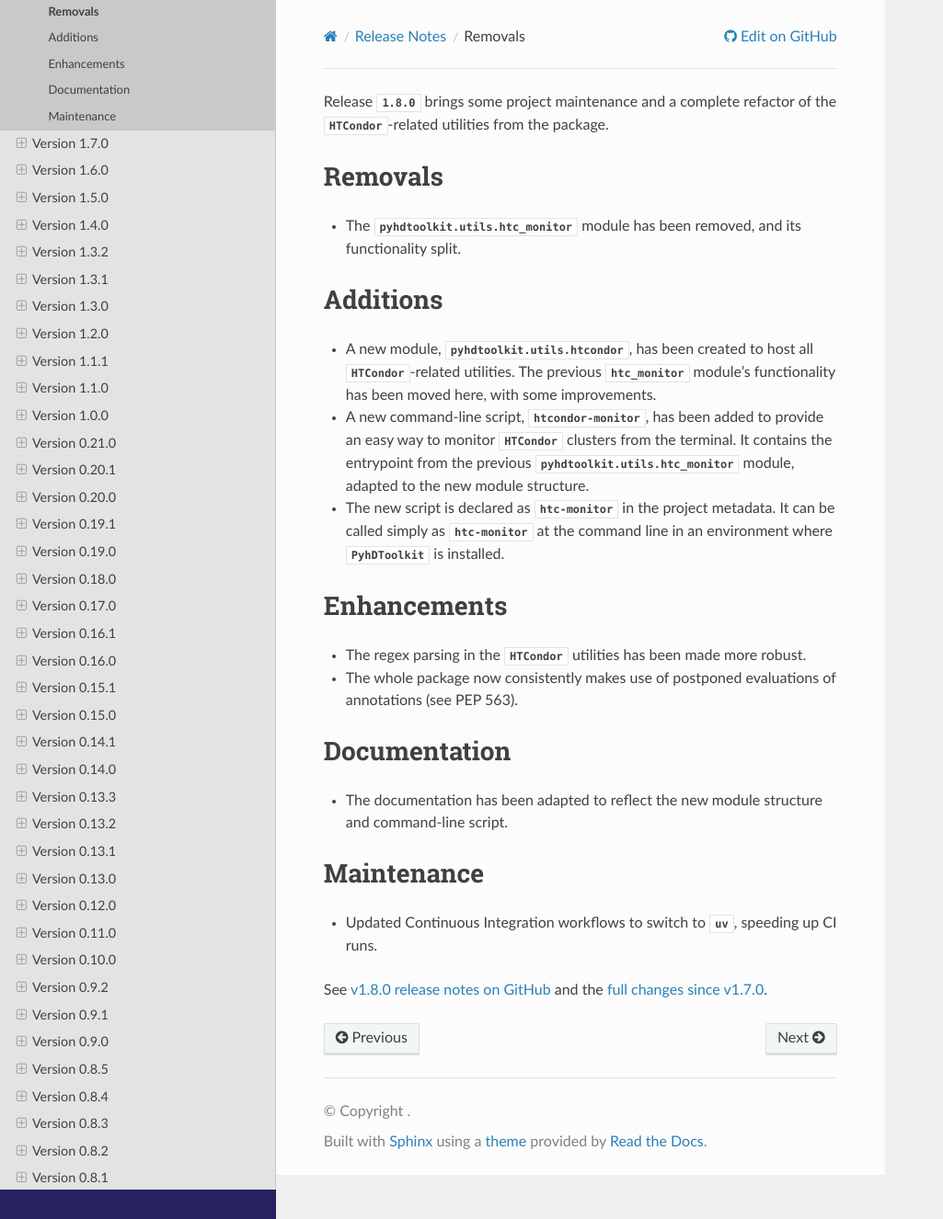
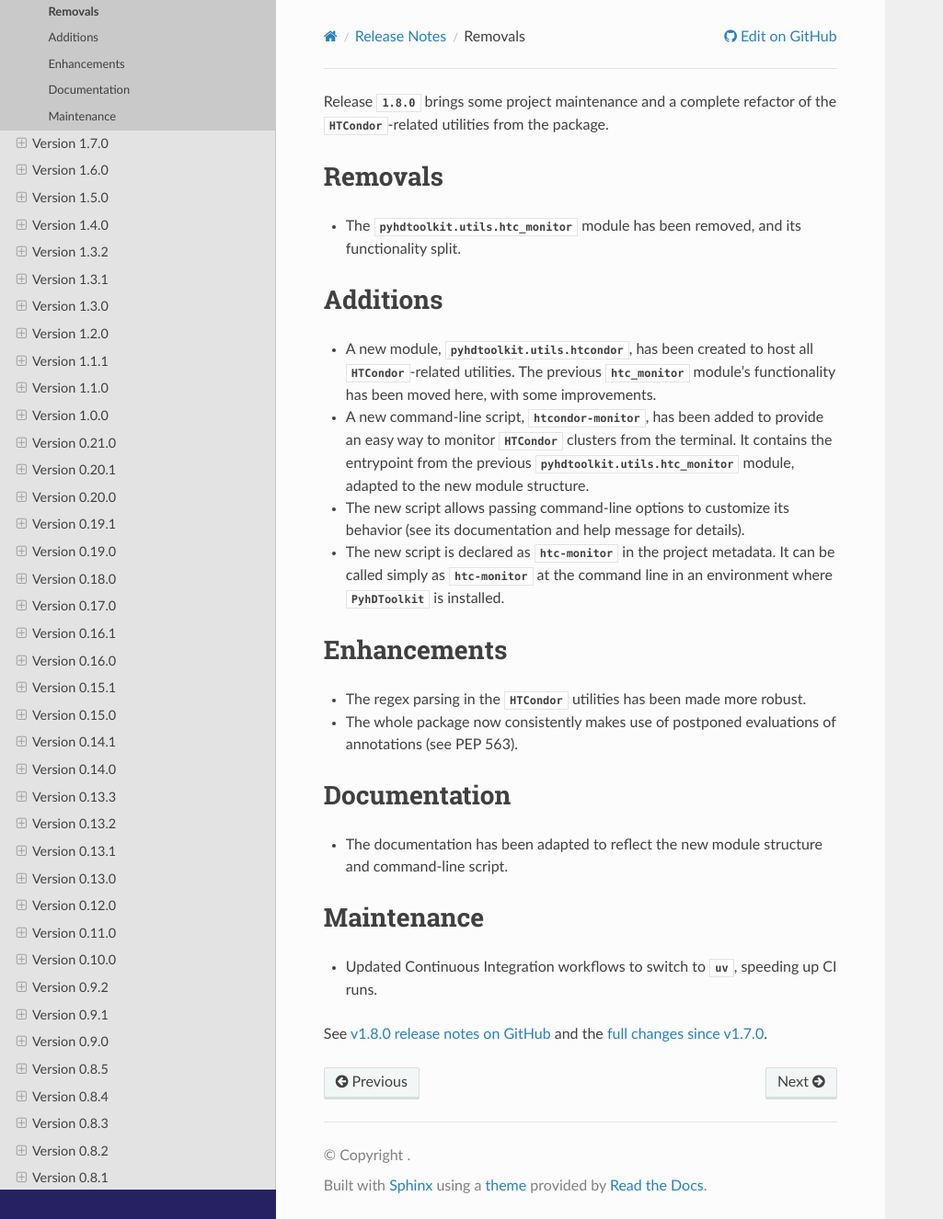
Before and after one commit to fsoubelet/PyhDToolkit, a Sphinx documentation site: the page built from docs/releases/v1.8.0.rst, in a window 1280 px wide and 1326 px high. Shown: the whole window at 92% size, without its empty margins (0-1025 px from the left). Built offline with Sphinx 7.4.7 and the Read the Docs theme 3.1.0, drawn with Linux system fonts in a browser that asks for light colours; pages that are not in the unit, such as notebooks, are missing from menus.

Commit message:
info for new functionality

```diff
--- a/docs/releases/v1.8.0.rst
+++ b/docs/releases/v1.8.0.rst
@@ -12,6 +12,7 @@ Additions
 
 * A new module, `pyhdtoolkit.utils.htcondor`, has been created to host all `HTCondor`-related utilities. The previous `htc_monitor` module's functionality has been moved here, with some improvements.
 * A new command-line script, `htcondor-monitor`, has been added to provide an easy way to monitor `HTCondor` clusters from the terminal. It contains the entrypoint from the previous `pyhdtoolkit.utils.htc_monitor` module, adapted to the new module structure.
+* The new script allows passing command-line options to customize its behavior (see its documentation and help message for details).
 * The new script is declared as `htc-monitor` in the project metadata. It can be called simply as `htc-monitor` at the command line in an environment where `PyhDToolkit` is installed.
 
 Enhancements
```
